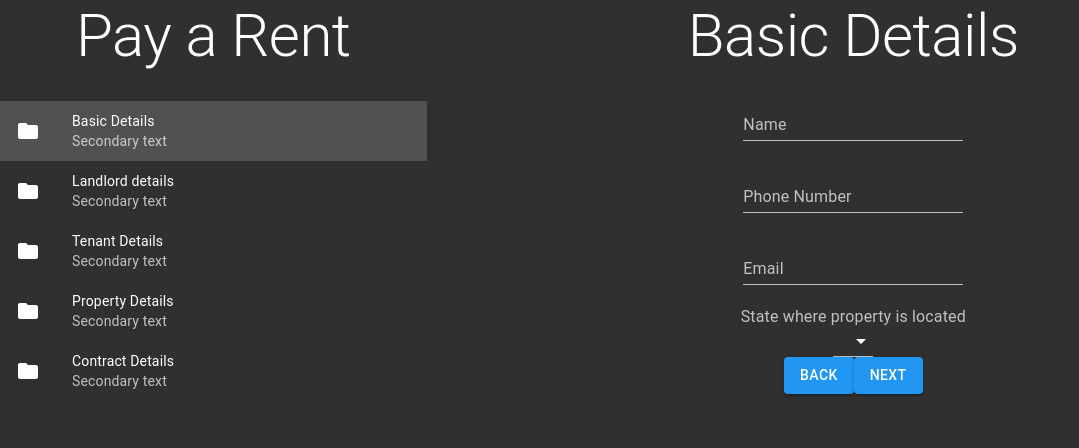
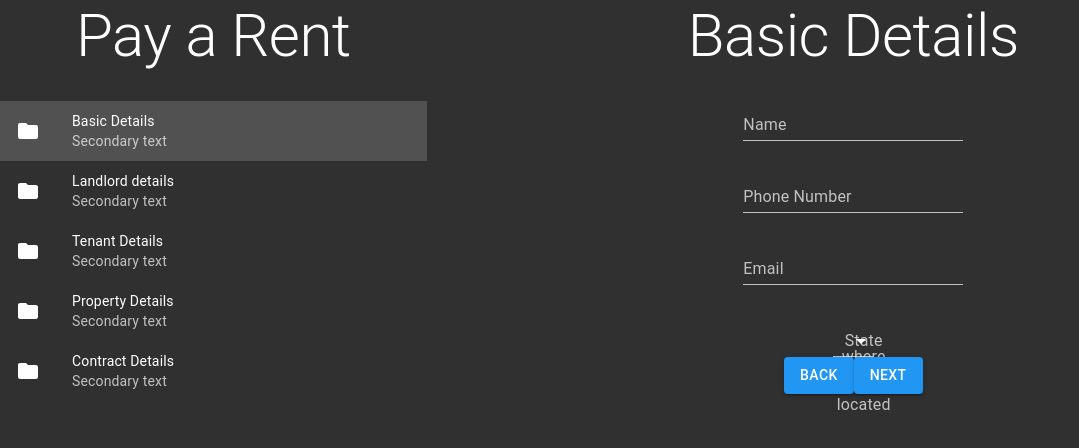
Before and after one commit to shakeelkoper/multi-step-formik-react, a React (Create React App) app: page / in a window 1280 px wide. Shown: the top 448 px of the page, without its empty margins (0-1079 px from the left). Built offline with nearby package versions, Linux system fonts and the light colour scheme.

Commit message:
fixing select validation

```diff
--- a/src/common/components/FormFields/Select.js
+++ b/src/common/components/FormFields/Select.js
@@ -1,6 +1,7 @@
-import React, { useEffect } from "react";
+import React from "react";
 import Select from "@material-ui/core/Select";
 import InputLabel from "@material-ui/core/InputLabel";
+import FormControl from "@material-ui/core/FormControl";
 import MenuItem from "@material-ui/core/MenuItem";
 import { states } from "../../components/stateList";
 import { useField } from "formik";
@@ -21,7 +22,7 @@ const SelectField = (props) => {
 	}
 
 	return (
-		<React.Fragment>
+		<FormControl error={meta.touched && meta.error && true}>
 			<InputLabel id="select-label">{props.label}</InputLabel>
 			<Select
 				labelId="select-label"
@@ -29,7 +30,6 @@ const SelectField = (props) => {
 				value={state}
 				onChange={handleChange}
 				name={props.name}
-				error={meta.touched && meta.error && true}
 				helperText={_renderHelperText()}
 				{...field}
 				{...rest}
@@ -42,7 +42,7 @@ const SelectField = (props) => {
 					);
 				})}
 			</Select>
-		</React.Fragment>
+		</FormControl>
 	);
 };
 
```
